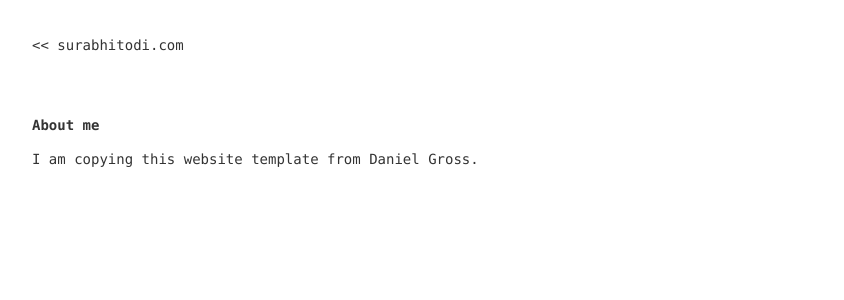
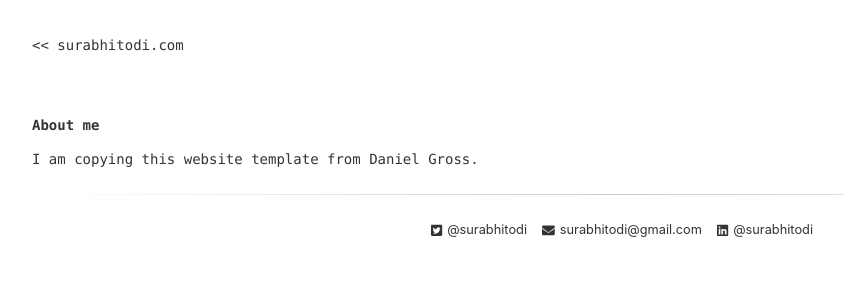
Before and after one commit to SurabhiTodi/surabhitodi.com, a Next.js app: page /about in a window 1280 px wide. Shown: the top 300 px of the page, without its empty margins (18-862 px from the left). Built offline with nearby package versions, Linux system fonts and the light colour scheme.

Commit message:
added footer

```diff
--- /dev/null
+++ b/components/CFooter.js
@@ -0,0 +1,16 @@
+import { faLinkedin, faTwitterSquare } from '@fortawesome/free-brands-svg-icons'
+import { faCoffee, faEnvelope } from '@fortawesome/free-solid-svg-icons'
+import { FontAwesomeIcon } from '@fortawesome/react-fontawesome'
+
+export default function Footer() {
+  return (
+    <>
+      <div className="divider"></div>
+      <div className="footer">
+        <a href="/" style={{ border: "none" }}><FontAwesomeIcon icon={faTwitterSquare} />@surabhitodi</a>
+        <a href="/" style={{ border: "none" }}><FontAwesomeIcon icon={faEnvelope} />surabhitodi@gmail.com</a>
+        <a href="/" style={{ border: "none" }}><FontAwesomeIcon icon={faLinkedin} />@surabhitodi</a>
+      </div>
+    </>
+  )
+}
--- a/package.json
+++ b/package.json
@@ -8,6 +8,10 @@
     "start": "next start"
   },
   "dependencies": {
+    "@fortawesome/fontawesome-svg-core": "^1.2.35",
+    "@fortawesome/free-brands-svg-icons": "^5.15.3",
+    "@fortawesome/free-solid-svg-icons": "^5.15.3",
+    "@fortawesome/react-fontawesome": "^0.1.14",
     "next": "^10.0.0",
     "react": "17.0.1",
     "react-dom": "17.0.1"
--- a/pages/about.js
+++ b/pages/about.js
@@ -1,5 +1,6 @@
-import Navigation from '../conponents/Navigation'
-import CHead from '../conponents/CHead'
+import Navigation from '../components/Navigation'
+import CHead from '../components/CHead'
+import CFooter from '../components/CFooter'
 
 export default function About() {
   return (
@@ -9,6 +10,7 @@ export default function About() {
       <br /><br /><br />
       <b>About me</b>
       <p>I am copying this website template from Daniel Gross.</p>
+      <CFooter />
     </div>
   )
 }
--- a/pages/posts.js
+++ b/pages/posts.js
@@ -1,5 +1,6 @@
-import Navigation from '../conponents/Navigation'
-import CHead from '../conponents/CHead'
+import Navigation from '../components/Navigation'
+import CHead from '../components/CHead'
+import CFooter from '../components/CFooter'
 
 export default function Posts() {
   return (
@@ -12,6 +13,7 @@ export default function Posts() {
         <li><a href="/posts/first-article">First article</a></li>
         <li><a href="/posts/second-article">Second article</a></li>
       </ul>
+      <CFooter />
     </div>
   )
 }
--- a/pages/posts/first-article.js
+++ b/pages/posts/first-article.js
@@ -1,5 +1,6 @@
-import Navigation from '../../conponents/Navigation'
-import CHead from '../../conponents/CHead'
+import Navigation from '../../components/Navigation'
+import CHead from '../../components/CHead'
+import CFooter from '../../components/CFooter'
 
 export default function Article() {
   return (
@@ -13,6 +14,7 @@ export default function Article() {
         </div>
         <div className="divider"></div>
         Start article here...
+        <CFooter />
       </main>
     </div>
   )
--- a/pages/posts/second-article.js
+++ b/pages/posts/second-article.js
@@ -1,5 +1,6 @@
-import Navigation from '../../conponents/Navigation'
-import CHead from '../../conponents/CHead'
+import Navigation from '../../components/Navigation'
+import CHead from '../../components/CHead'
+import CFooter from '../../components/CFooter'
 
 export default function Article() {
   return (
@@ -13,6 +14,7 @@ export default function Article() {
         </div>
         <div className="divider"></div>
         Start article here...
+        <CFooter />
       </main>
     </div>
   )
--- a/public/style.css
+++ b/public/style.css
@@ -121,3 +121,21 @@ main.article-container {
   margin: 25px 0;
   background: linear-gradient(to right, rgba(255,255,255,0), #ccc, rgba(255,255,255,0));
 }
+
+.footer {
+  font-family: -apple-system, BlinkMacSystemFont, 'Segoe UI', Roboto, Oxygen, Ubuntu, Cantarell, 'Open Sans', 'Helvetica Neue', sans-serif;
+  display: flex;
+  justify-content: center;
+  gap: 15px;
+  font-size: 0.8rem;
+}
+
+.footer a {
+  display: flex;
+  align-items: center;
+  gap: 5px;
+}
+
+a svg {
+  width: 20px;
+}
```
Also changed, not shown: conponents/CFooter.js (deleted, +0 -7 lines), components/CHead.js (renamed from conponents/CHead.js), components/Navigation.js (renamed from conponents/Navigation.js), 1 other file (tests, documents, lock files or other folders).
